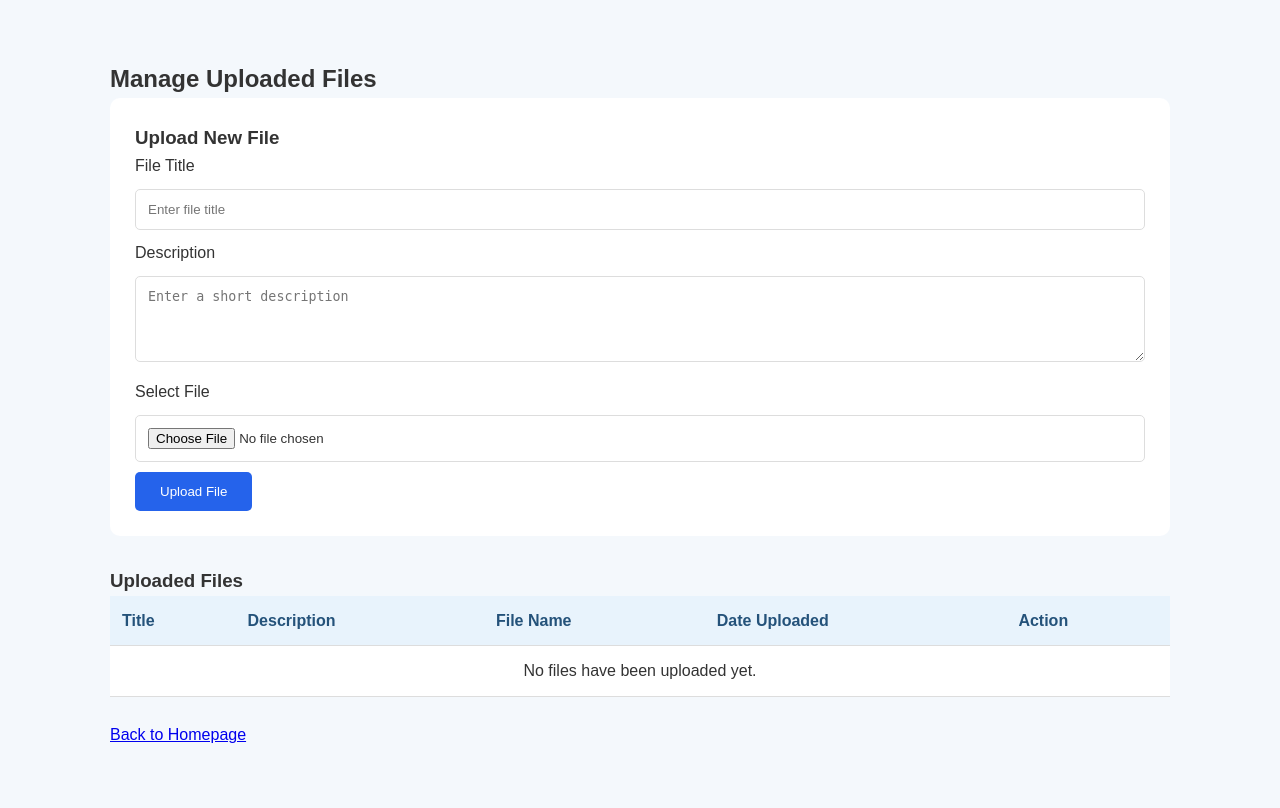
After one commit to martin-baraka/student-registration-system, a PHP site: page /admin/manage-files.php in a window 1280 px wide. The commit adds this page. Run offline with PHP 8.4, Linux system fonts and the light colour scheme; the visitor is signed in with stand-in values (Sample User, id 1); data that the repository does not hold is empty.

Commit message:
Add file upload, download and management functionality

```diff
--- a/docker-compose.yml
+++ b/docker-compose.yml
@@ -28,6 +28,7 @@ services:
       MYSQL_PASSWORD: ${MYSQL_PASSWORD}
     volumes:
       - ./src:/var/www/html
+      - ./storage/uploads:/var/www/uploads
     depends_on:
       db:
         condition: service_healthy
@@ -71,7 +72,7 @@ services:
     networks:
       - student_network
 
-# Persistent Database Storage
+# Persistent Storage
 volumes:
   mysql_data:
 
--- /dev/null
+++ b/src/admin/manage-files.php
@@ -0,0 +1,407 @@
+<?php
+session_start();
+
+require_once __DIR__ . '/../includes/db.php';
+require_once __DIR__ . '/../includes/auth.php';
+
+// Only administrators can access this page.
+if (!isset($_SESSION['admin_id'])) {
+    header("Location: ../admin-login.php");
+    exit();
+}
+
+$message = "";
+$error = "";
+
+$uploadDirectory = "/var/www/uploads/";
+
+// Handle file upload
+if ($_SERVER["REQUEST_METHOD"] === "POST" && isset($_POST['upload_file'])) {
+
+    $title = trim($_POST['title'] ?? '');
+    $description = trim($_POST['description'] ?? '');
+
+    if ($title === "") {
+        $error = "Please enter a file title.";
+
+    } elseif (!isset($_FILES['file']) || $_FILES['file']['error'] !== UPLOAD_ERR_OK) {
+        $error = "Please select a valid file.";
+
+    } else {
+
+        $file = $_FILES['file'];
+
+        // Maximum file size: 10MB
+        if ($file['size'] > 10 * 1024 * 1024) {
+            $error = "File size must not exceed 10MB.";
+
+        } else {
+
+            $allowedExtensions = [
+                'pdf', 'doc', 'docx',
+                'ppt', 'pptx', 'xls', 'xlsx',
+                'txt', 'jpg', 'jpeg', 'png'
+            ];
+
+            $originalName = basename($file['name']);
+            $extension = strtolower(pathinfo($originalName, PATHINFO_EXTENSION));
+
+            if (!in_array($extension, $allowedExtensions, true)) {
+                $error = "This file type is not allowed.";
+
+            } else {
+
+                $storedName = bin2hex(random_bytes(16)) . "." . $extension;
+
+                if (!is_dir($uploadDirectory)) {
+                    mkdir($uploadDirectory, 0755, true);
+                }
+
+                $destination = $uploadDirectory . $storedName;
+
+                if (move_uploaded_file($file['tmp_name'], $destination)) {
+
+                    try {
+                        $stmt = $pdo->prepare("
+                            INSERT INTO uploaded_files
+                            (title, description, original_name, stored_name)
+                            VALUES (?, ?, ?, ?)
+                        ");
+
+                        $stmt->execute([
+                            $title,
+                            $description,
+                            $originalName,
+                            $storedName
+                        ]);
+
+                        $message = "File uploaded successfully!";
+
+                    } catch (PDOException $e) {
+                        unlink($destination);
+                        $error = "Database error while uploading file.";
+                    }
+
+                } else {
+                    $error = "Unable to save the uploaded file.";
+                }
+            }
+        }
+    }
+}
+
+// Handle file deletion
+if ($_SERVER["REQUEST_METHOD"] === "POST" && isset($_POST['delete_file'])) {
+
+    $id = filter_input(INPUT_POST, 'file_id', FILTER_VALIDATE_INT);
+
+    if ($id) {
+
+        $stmt = $pdo->prepare("SELECT stored_name FROM uploaded_files WHERE id = ?");
+        $stmt->execute([$id]);
+
+        $file = $stmt->fetch(PDO::FETCH_ASSOC);
+
+        if ($file) {
+
+            $stmt = $pdo->prepare("DELETE FROM uploaded_files WHERE id = ?");
+            $stmt->execute([$id]);
+
+            $path = $uploadDirectory . basename($file['stored_name']);
+
+            if (is_file($path)) {
+                unlink($path);
+            }
+
+            $message = "File deleted successfully.";
+
+        } else {
+            $error = "File not found.";
+        }
+    }
+}
+
+// Fetch uploaded files
+$stmt = $pdo->query("SELECT * FROM uploaded_files ORDER BY uploaded_at DESC");
+$files = $stmt->fetchAll(PDO::FETCH_ASSOC);
+
+?>
+
+<!DOCTYPE html>
+<html lang="en">
+
+<head>
+    <meta charset="UTF-8">
+    <meta name="viewport" content="width=device-width, initial-scale=1.0">
+
+    <title>Manage Files</title>
+
+    <link rel="stylesheet" href="../assets/css/style.css">
+
+    <style>
+        .file-container {
+            max-width: 1100px;
+            margin: 40px auto;
+            padding: 20px;
+        }
+
+        .file-form {
+            background: white;
+            padding: 25px;
+            border-radius: 10px;
+            margin-bottom: 30px;
+        }
+
+        .file-form input,
+        .file-form textarea {
+            width: 100%;
+            padding: 12px;
+            margin: 10px 0;
+            border: 1px solid #ddd;
+            border-radius: 5px;
+            box-sizing: border-box;
+        }
+
+        .file-form button {
+            padding: 12px 25px;
+            background: #2563eb;
+            color: white;
+            border: none;
+            border-radius: 5px;
+            cursor: pointer;
+        }
+
+        .file-table {
+            width: 100%;
+            border-collapse: collapse;
+            background: white;
+        }
+
+        .file-table th,
+        .file-table td {
+            padding: 12px;
+            border-bottom: 1px solid #ddd;
+            text-align: left;
+        }
+
+        .download-button {
+            display: inline-block;
+            background: #2563eb;
+            color: white;
+            padding: 8px 12px;
+            border-radius: 5px;
+            text-decoration: none;
+            margin-right: 5px;
+            white-space: nowrap;
+        }
+
+        .download-button:hover {
+            background: #1d4ed8;
+        }
+
+        .delete-button {
+            background: #dc2626;
+            color: white;
+            padding: 8px 12px;
+            border: none;
+            border-radius: 5px;
+            cursor: pointer;
+            white-space: nowrap;
+        }
+
+        .delete-button:hover {
+            background: #b91c1c;
+        }
+
+        .success {
+            color: green;
+            margin-bottom: 15px;
+        }
+
+        .error {
+            color: red;
+            margin-bottom: 15px;
+        }
+
+        .action-buttons {
+            display: flex;
+            align-items: center;
+            gap: 5px;
+        }
+
+        @media (max-width: 768px) {
+            .file-container {
+                overflow-x: auto;
+            }
+
+            .file-table {
+                min-width: 750px;
+            }
+        }
+    </style>
+</head>
+
+<body>
+
+<div class="file-container">
+
+    <h2>Manage Uploaded Files</h2>
+
+    <?php if ($message): ?>
+        <p class="success">
+            <?= htmlspecialchars($message) ?>
+        </p>
+    <?php endif; ?>
+
+    <?php if ($error): ?>
+        <p class="error">
+            <?= htmlspecialchars($error) ?>
+        </p>
+    <?php endif; ?>
+
+    <!-- Upload Form -->
+    <div class="file-form">
+
+        <h3>Upload New File</h3>
+
+        <form method="POST" enctype="multipart/form-data">
+
+            <label>File Title</label>
+
+            <input
+                type="text"
+                name="title"
+                placeholder="Enter file title"
+                maxlength="255"
+                required
+            >
+
+            <label>Description</label>
+
+            <textarea
+                name="description"
+                placeholder="Enter a short description"
+                rows="4"
+            ></textarea>
+
+            <label>Select File</label>
+
+            <input
+                type="file"
+                name="file"
+                required
+            >
+
+            <button type="submit" name="upload_file">
+                Upload File
+            </button>
+
+        </form>
+
+    </div>
+
+    <!-- Uploaded Files -->
+    <h3>Uploaded Files</h3>
+
+    <table class="file-table">
+
+        <thead>
+            <tr>
+                <th>Title</th>
+                <th>Description</th>
+                <th>File Name</th>
+                <th>Date Uploaded</th>
+                <th>Action</th>
+            </tr>
+        </thead>
+
+        <tbody>
+
+        <?php if (count($files) > 0): ?>
+
+            <?php foreach ($files as $file): ?>
+
+                <tr>
+
+                    <td>
+                        <?= htmlspecialchars($file['title']) ?>
+                    </td>
+
+                    <td>
+                        <?= htmlspecialchars($file['description'] ?? '') ?>
+                    </td>
+
+                    <td>
+                        <?= htmlspecialchars($file['original_name']) ?>
+                    </td>
+
+                    <td>
+                        <?= htmlspecialchars($file['uploaded_at']) ?>
+                    </td>
+
+                    <td>
+
+                        <div class="action-buttons">
+
+                            <!-- Download Button -->
+                            <a
+                                href="../download.php?id=<?= (int)$file['id'] ?>"
+                                class="download-button"
+                                title="Download File"
+                            >
+                                ⬇ Download
+                            </a>
+
+                            <!-- Delete Button -->
+                            <form
+                                method="POST"
+                                onsubmit="return confirm('Delete this file?');"
+                            >
+
+                                <input
+                                    type="hidden"
+                                    name="file_id"
+                                    value="<?= (int)$file['id'] ?>"
+                                >
+
+                                <button
+                                    type="submit"
+                                    name="delete_file"
+                                    class="delete-button"
+                                    title="Delete File"
+                                >
+                                    🗑 Delete
+                                </button>
+
+                            </form>
+
+                        </div>
+
+                    </td>
+
+                </tr>
+
+            <?php endforeach; ?>
+
+        <?php else: ?>
+
+            <tr>
+                <td colspan="5" style="text-align: center;">
+                    No files have been uploaded yet.
+                </td>
+            </tr>
+
+        <?php endif; ?>
+
+        </tbody>
+
+    </table>
+
+    <br>
+
+    <a href="../index.php">Back to Homepage</a>
+
+</div>
+
+</body>
+</html>
--- a/src/includes/header.php
+++ b/src/includes/header.php
@@ -25,18 +25,21 @@ $pageTitle = $pageTitle ?? "Student Registration System";
     <div class="header-container">
 
         <h2>Student Registration System</h2>
+
         <nav>
 
             <?php if (isset($_SESSION['admin_id'])): ?>
 
                 <a href="register.php">Register Student</a>
                 <a href="students.php">Manage Students</a>
+                <a href="admin/manage-files.php">Manage Files</a>
                 <a href="logout.php">Logout</a>
 
             <?php else: ?>
 
                 <a href="index.php">Dashboard</a>
                 <a href="register.php">Register as Student</a>
+                <a href="downloads.php">Downloads</a>
                 <a href="admin-login.php">Admin Login</a>
 
             <?php endif; ?>
```
Also changed, not shown: src/download.php (added, +49 -0 lines), src/downloads.php (added, +124 -0 lines), storage/uploads/00351894b94183a634cf19571d792ade.jpg (added), storage/uploads/4bf1b40100c2c6f5c5a9833d7cd6e79f.jpg (added). Lines whose indentation alone changed are shown as unchanged.
